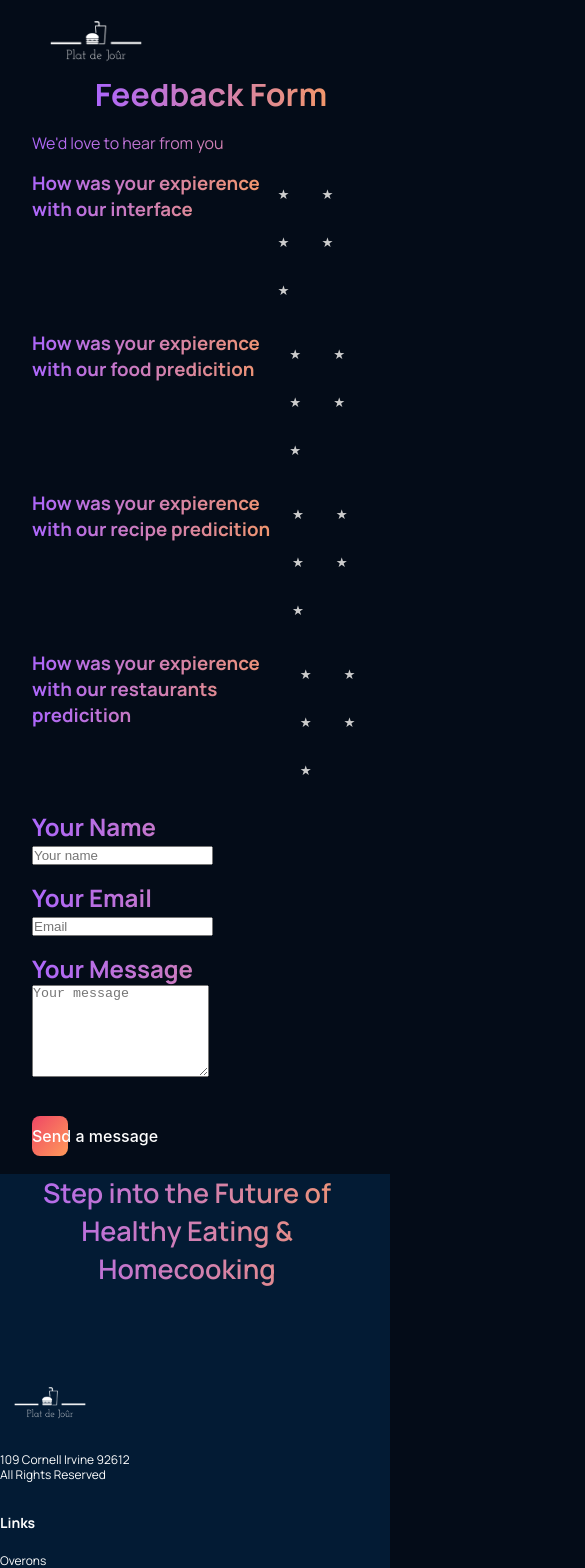
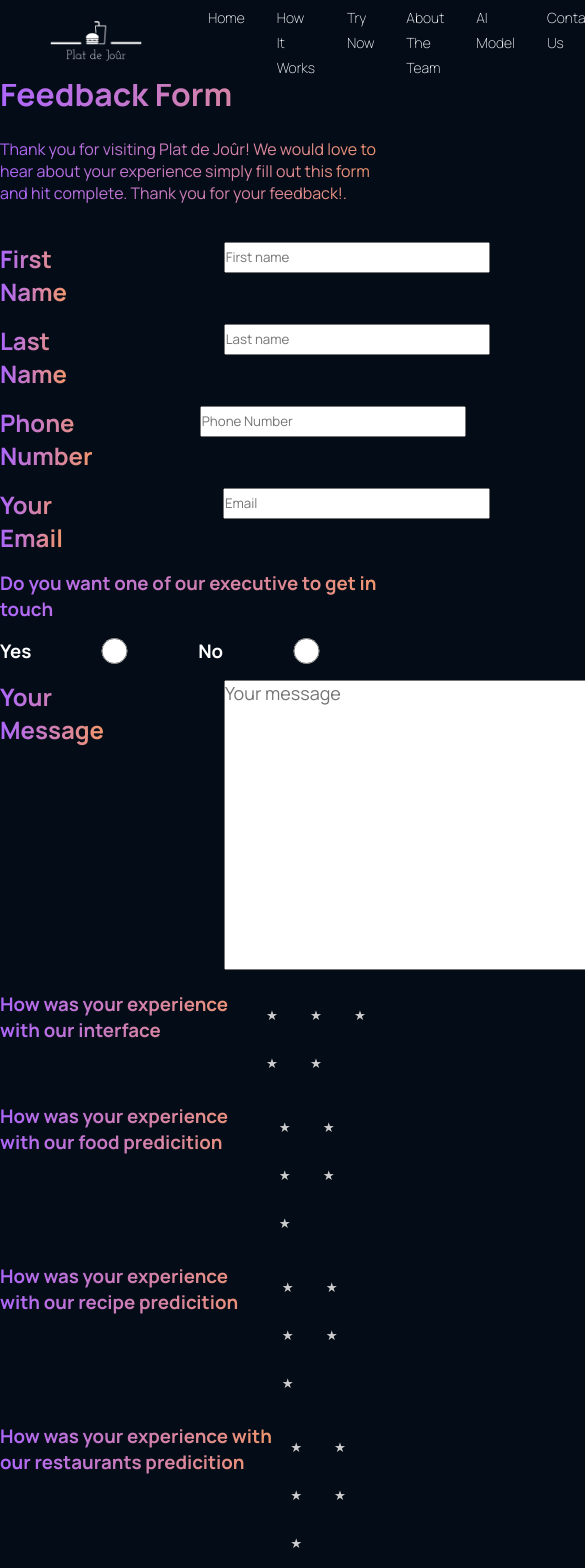
Before and after one commit to akshay2014jain/plat-de-jour-latest, a React (Create React App) app in the folder client/: page /contact in a window 390 px wide. Shown: the top 1568 px of the page, 585 px wide, since content can reach past the window. Built offline with nearby package versions, Linux system fonts and the light colour scheme; no server answers.

Commit message:
Latest_Version

```diff
--- a/client/src/component/ContactUs.js
+++ b/client/src/component/ContactUs.js
@@ -2,6 +2,7 @@
 import './contactus.css'
 import Footer from './footer';
 import styled from "styled-components";
+
 
 const Button2 = styled.button`
 width:10%;
@@ -32,13 +33,16 @@
 
 const ContactUs = () => {
 
-    const [name, setName] = useState('')
+    const [fname, setFname] = useState('')
+    const [lname, setLname] = useState('')
+    const [pnumber, setPNumber] = useState('')
     const [email, setEmail] = useState('')
     const [message, setMessage] = useState('')
 
     const handleSubmit = (e) => {
         e.preventDefault()
-        console.log(`Name: ${name}, Email: ${email}, Message: ${message}`)
+        console.log(`Name: ${fname}, Email: ${email}, Message: ${message}`);
+        alert("Thank you for your valuable feedback! We will get in touch");
     }
 
     const StarRating = () => {
@@ -52,8 +56,7 @@
                   type="button"
                   key={index}
                   className={index <= rating ? "on" : "off"}
-                  onClick={() => setRating(index)}
-                >
+                  onClick={() => setRating(index)}>
                   <span className="star">&#9733;</span>
                 </button>
               );
@@ -63,52 +66,65 @@
       };
 
     return (
-        <div>
+        <div className="contactus">
             <form >
-                <div className='contactus'>
+                <div >
                 <h1 className="gradient__text">Feedback Form</h1>
-                    <div className="contact-section" >
-                        <p className="gradient__text">We'd love to hear from you </p>
-                    </div>
-                    <div className="contact-section" >
-                    <div className='stars'>
-                    <h3 className="gradient__text"> How was your expierence with our interface</h3>
-                    <StarRating /></div></div>
-
-                    <div className="contact-section" >
-                    <div className='stars'>
-                    <h3 className="gradient__text"> How was your expierence with our food predicition </h3>
-                    <StarRating /></div></div>
-
-                    <div className="contact-section" >
-                    <div className='stars'>
-                    <h3 className="gradient__text"> How was your expierence with our recipe predicition </h3>
-                    <StarRating /></div></div>
-
-                    <div className="contact-section" >
-                    <div className='stars'>
-                    <h3 className="gradient__text"> How was your expierence with our restaurants predicition </h3>
-                    <StarRating /></div></div>
-
-
+                <br/>
+                        <p className="gradient__text">Thank you for visiting Plat de Joûr! We would love to hear about your experience
+simply fill out this form and hit complete. Thank you for your feedback!.</p>
+                    <br/>
                     <div className="contact-section">
-                    <h2 className="gradient__text">Your Name </h2>
-                        <input
+                    <h2 className="gradient__text">First Name </h2>
+                    <div className="inputz">
+                    <input
                             type="text"
-                            placeholder="Your name"
-                            name="name"
-                            value={name}
+                            placeholder="First name"
+                            name="fname"
+                            value={fname}
                             onChange={(e) => {
-                                setName(e.target.value)
+                                setFname(e.target.value)
                             }}
                             required
                         />
                     </div>
+                    </div>
 
+                    <div className="contact-section">
+                    <h2 className="gradient__text">Last Name </h2>
+                    <div className="inputz">
+                    <input
+                            type="text"
+                            placeholder="Last name"
+                            name="lname"
+                            value={lname}
+                            onChange={(e) => {
+                                setLname(e.target.value)
+                            }}
+                            required
+                        />
+                    </div>
+                    </div>
 
+                    <div className="contact-section">
+                    <h2 className="gradient__text">Phone Number </h2>
+                    <div className="inputw">
+                    <input
+                            type=""
+                            placeholder="Phone Number"
+                            name="pnumber"
+                            value={pnumber}
+                            onChange={(e) => {
+                                setPNumber(e.target.value)
+                            }}
+                            required
+                        />
+                    </div>
+                    </div>
 
                     <div className="contact-section">
                     <h2 className="gradient__text">Your Email </h2>
+                    <div className="inputx">
                         <input
                             type="email"
                             placeholder="Email"
@@ -119,13 +135,26 @@
                             }}
                             required
                         />
+                        </div>
                     </div>
+                    <div className="contact-section">
+                    <h3 className="gradient__text"> Do you want one of our executive to get in touch </h3>
+                        </div>
+                    <div className="contact-section">
+                    <h3 className="yesno">Yes </h3>
+                    <input type="radio" value="Male" name="gender" />
+                    <h3 className="yesno">No </h3>
+                    <input type="radio" value="Female" name="gender" />
 
+
+                    </div>
 
                     <div className="contact-section">
                     <h2 className="gradient__text">Your Message </h2>
+                    <div className="inputy">
                         <textarea
-                            rows="6"
+                            rows="12"
+                            cols="40"
                             placeholder="Your message"
                             name="message"
                             className="message-box"
@@ -135,21 +164,36 @@
                             }}
                             required
                         />
+                        </div>
                     </div>
-
+                    <div className="contact-section" >
+                    <div className='stars'>
+                    <h3 className="gradient__text"> How was your experience with our interface</h3>
+                    <StarRating /></div></div>
+                    <div className="contact-section" >
+                    <div className='stars'>
+                    <h3 className="gradient__text"> How was your experience with our food predicition </h3>
+                    <StarRating /></div></div>
+                    <div className="contact-section" >
+                    <div className='stars'>
+                    <h3 className="gradient__text"> How was your experience with our recipe predicition </h3>
+                    <StarRating /></div></div>
+                    <div className="contact-section" >
+                    <div className='stars'>
+                    <h3 className="gradient__text"> How was your experience with our restaurants predicition </h3>
+                    <StarRating /></div></div>
                     <div className="contact-section">
                         <Button2
                             className=""
                             type="submit"
                             onClick={handleSubmit}
-                        >
-Send a message
+                        >Submit
                         </Button2>
                     </div>
+                </div>
 
-                </div>
-                <Footer />
             </form>
+            <Footer />
         </div>
     )
 };
--- a/client/src/component/Navbar.css
+++ b/client/src/component/Navbar.css
@@ -91,17 +91,21 @@
     box-shadow: 0px 0px 5px rgba(0,0, 0,0.2);
 }
 
-.__navbar-menu_container p {
+.g__navbar-menu_container p {
     margin: 1rem 0;
 }
 
-.__navbar-menu_container-links-sign {
+.g__navbar-menu_container-links-sign {
     display: none;
 }
 
 @media screen and (max-width: 1050px) {
     .g__navbar-links_container {
-        display: none;
+        display: flex;
+    }
+
+    .g__navbar-sign {
+        display: flex;
     }
 
     .g__navbar-menu {
@@ -113,6 +117,23 @@
     .g__navbar {
         padding: 2rem 4rem;
     }
+    .g__navbar-links_container{
+        display: flex;
+        flex-direction: row;
+    }
+    .g__navbar-links_container p{
+        color: #fff;
+        font-family: var(--font-family);
+        font-weight: 100;
+        font-size: 14px;
+        line-height: 25px;
+        text-transform: capitalize;
+        margin: 0 1rem;
+        cursor: pointer;
+        padding-bottom: 3rem;
+        padding-top: 3rem;
+        justify-content: center;
+    }
 }
 
 @media screen and (max-width: 550px) {
@@ -121,7 +142,7 @@
     }
 
     .g__navbar-sign {
-        display: none;
+        display: flex;
     }
 
     .g__navbar-menu_container {
@@ -131,4 +152,19 @@
     .g__navbar-menu_container-links-sign {
         display: block;
     }
+
+    .g__navbar-links_container p{
+        color: #fff;
+        font-family: var(--font-family);
+        font-weight: 100;
+        font-size: 14px;
+        line-height: 25px;
+        text-transform: capitalize;
+        margin: 0 1rem;
+        cursor: pointer;
+        padding-bottom: 3rem;
+        padding-top: 3rem;
+        justify-content: center;
+    }
+
 }
--- a/client/src/component/contactus.css
+++ b/client/src/component/contactus.css
@@ -2,16 +2,12 @@
 .contactus {
     padding-top: 4.5rem;
     padding-right: 0rem;
-    padding-left: 2rem;
+    padding-left: 0rem;
+    padding-bottom: 0rem;
     width: 100%;
     height: 100%;
-    display: flex;
-    flex-direction: column;
     background:-moz-radial-gradient(circle at 3% 25%, rgba(0, 40, 83, 1) 0%, rgba(4, 12, 24, 1) 25%);
-    align-items: center;
-    justify-content: center ;
 }
-
 .stars{
     display: flex;
     flex-direction: row;
@@ -56,7 +52,8 @@
 }
 
 .contact-section {
-    padding: 0rem;
+    display: flex;
+    flex-direction: row;
     text-align: left;
     width: 100%;
     height: 100%;
@@ -65,6 +62,37 @@
     margin-top: 1rem;
     font-family: var(--font-family);
 
+}
+textarea
+{
+   font-family:var(--font-family);
+   font-size: 18px;
+}
+input{
+    line-height: 2em;
+    font-family: var(--font-family);
+    width: 20em;
+}
+
+.inputx{
+    padding-left: 10rem;
+}
+
+.inputz{
+    padding-left: 9.8rem;
+}
+
+.inputy{
+    padding-left: 7.5rem;
+}
+
+
+.inputw{
+    padding-left: 6.7rem;
+}
+
+.yesno{
+    color: white;
 }
 
 .container {
@@ -113,9 +141,55 @@
   }
 
 
-@media screen and (max-width: 650px) {
-    .column {
-        width: 100%;
-        display: block;
+  @media screen and (max-width: 1050px) {
+    .g__header {
+        flex-direction: column;
+    }
+
+    .g__header-content {
+        margin: 0 0 3rem;
     }
 }
+
+@media screen and (max-width: 650px) {
+    .g__header-content h1 {
+        font-size: 48px;
+        line-height: 60px;
+    }
+
+    .g__header-content p {
+        font-size: 16px;
+        line-height: 24px;
+    }
+
+    .g__header-content__people {
+        display: flex;
+        flex-direction: row;
+    }
+
+    .g__header-content__people p {
+        display: flex;
+        margin: 0;
+    }
+
+    .g__header-content__input input,
+    .g__header-content__input button {
+        font-size: 16px;
+        line-height: 24px;
+    }
+}
+@media screen and (max-width: 490px) {
+    .g__header-content h1 {
+        font-size: 36px;
+        line-height: 48px;
+    }
+    .g__header-content p {
+        font-size: 14px;
+        line-height: 24px;
+    }
+    .g__header-content__input input,
+    .g__header-content__input button {
+        font-size: 12px;
+        line-height: 16px;
+    }
+}
--- a/package.json
+++ b/package.json
@@ -22,6 +22,8 @@
     "express": "^4.18.1",
     "react-bootstrap": "^2.4.0",
     "react-icons": "^4.3.1",
+    "react-phone-input-2": "^2.15.0",
+    "react-phone-number-input": "^3.2.2",
     "request": "^2.88.2"
   }
 }
```
Also changed, not shown: client/src/component/Navbar.js (+15 -0 lines), client/src/component/article.css (+68 -0 lines), client/src/component/book.css (+0 -140 lines), 2 other files (tests, documents, lock files or other folders).
